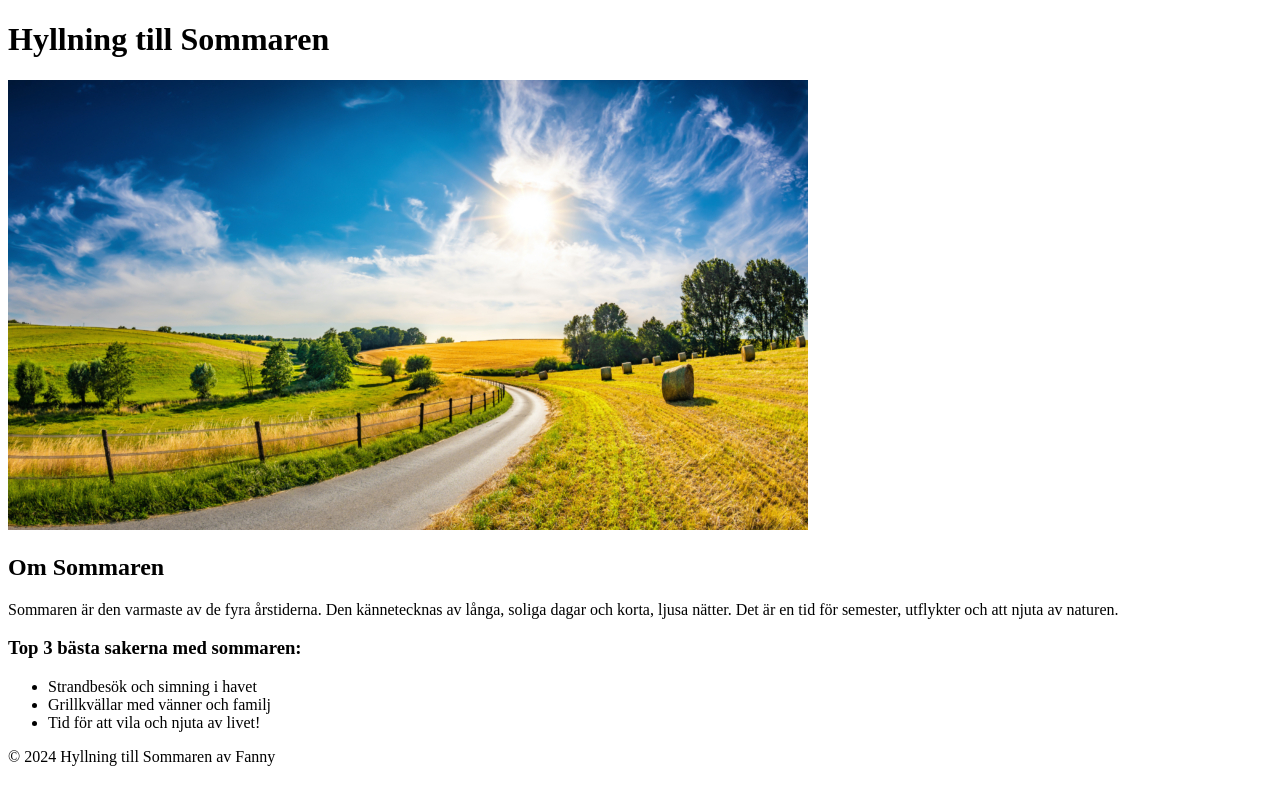
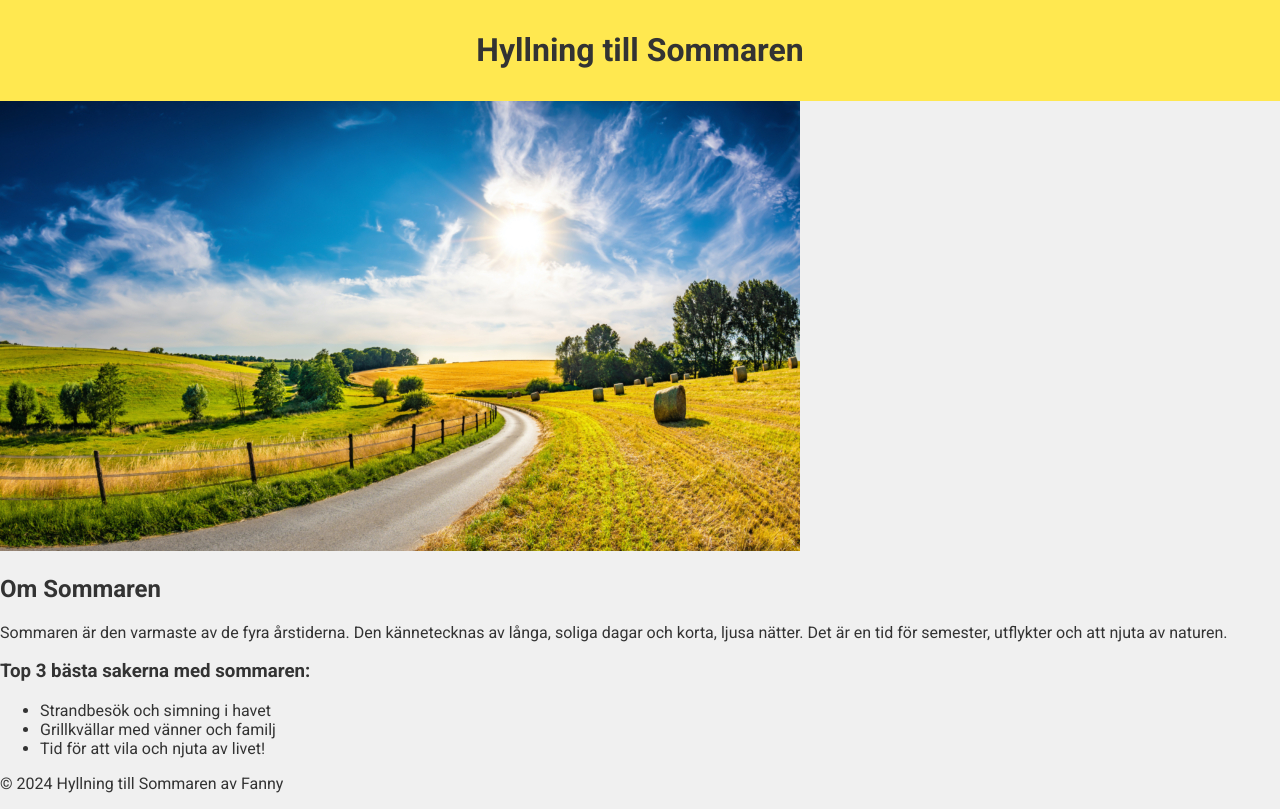
Before and after one commit to astisilva/Hyllning, a plain HTML site: page index.html in a window 1280 px wide. Drawn offline with Linux system fonts and the light colour scheme.

Commit message:
body och header css

```diff
--- a/index.html
+++ b/index.html
@@ -5,7 +5,7 @@
     <meta name="viewport" content="width=device-width, initial-scale=1.0">
     <title>Hyllning till Sommaren</title>
     <link rel="stylesheet" href="styles.css">
-    <link href="https://fonts.googleapis.com/css2?family=Roboto:wght@400;700&display=swap" rel="stylesheet">
+    <link href="https://fonts.googleapis.com/css2?family=Pacifico&family=Roboto:wght@400;700&display=swap" rel="stylesheet">
 </head>
 <body>
     <header>
--- a/styles.css
+++ b/styles.css
@@ -0,0 +1,14 @@
+body {
+  font-family: 'Roboto', sans-serif;
+  margin: 0;
+  padding: 0;
+  background-color: #f0f0f0;
+  color: #333;
+}
+
+header {
+  background-color: #ffe850;
+/*   color: white; */
+  padding: 10px 0;
+  text-align: center;
+}
```
